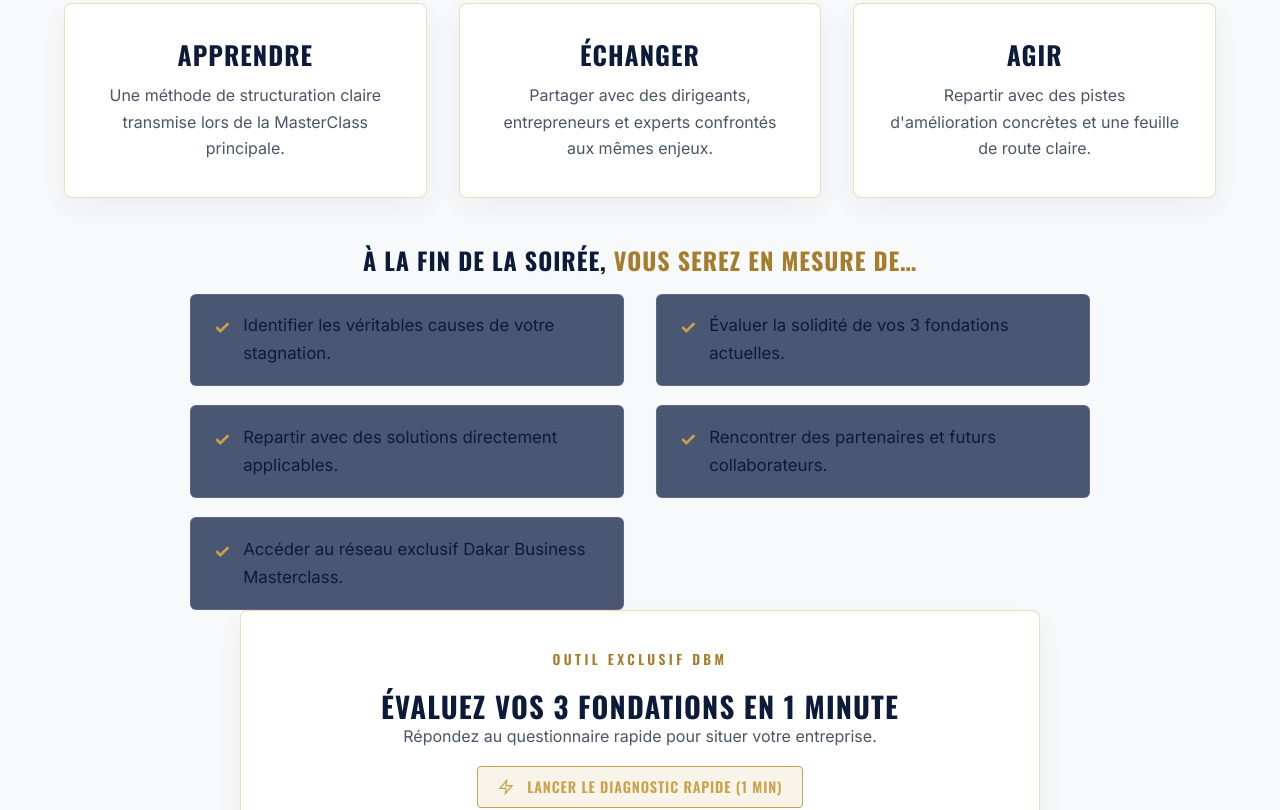
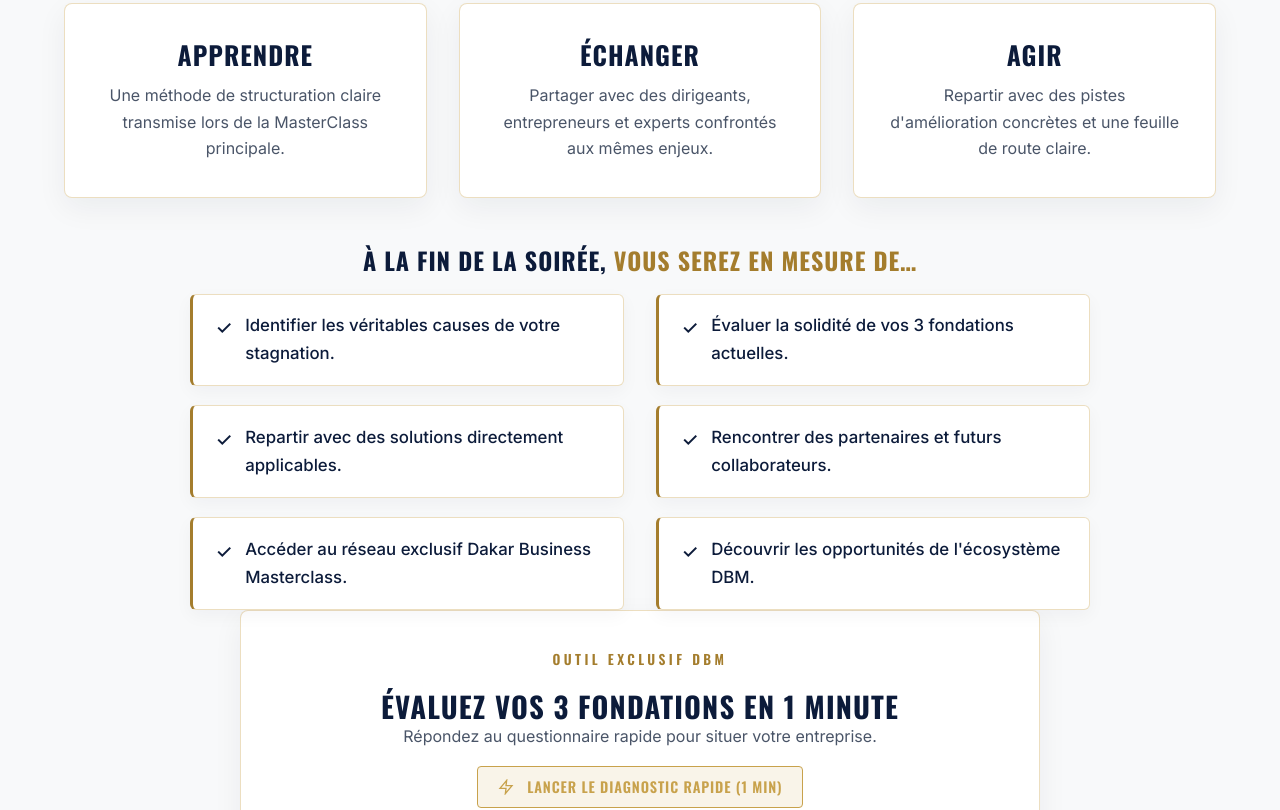
Before and after one commit to WekanMedia221/dba08aout, a website built with Vite: page index.html in a window 1280 px wide. Shown: the part 2897-3707 px from the top of the page. Built offline with nearby package versions, Linux system fonts and the light colour scheme.

Commit message:
fix: resolve text contrast and background readability issues on light section cards and outcome grid

```diff
--- a/index.html
+++ b/index.html
@@ -340,6 +340,7 @@
             <li><span class="check-icon">✓</span> <span>Repartir avec des solutions directement applicables.</span></li>
             <li><span class="check-icon">✓</span> <span>Rencontrer des partenaires et futurs collaborateurs.</span></li>
             <li><span class="check-icon">✓</span> <span>Accéder au réseau exclusif Dakar Business Masterclass.</span></li>
+            <li><span class="check-icon">✓</span> <span>Découvrir les opportunités de l'écosystème DBM.</span></li>
           </ul>
         </div>
 
--- a/src/style.css
+++ b/src/style.css
@@ -273,6 +273,34 @@ button {
   box-shadow: 0 10px 30px rgba(12, 27, 58, 0.06);
   border-radius: 8px;
   color: var(--text-poster-dark);
+}
+
+.section-poster-light .pain-card {
+  background: #FFFFFF;
+  border: 1px solid rgba(200, 162, 76, 0.35);
+  box-shadow: 0 8px 24px rgba(12, 27, 58, 0.05);
+}
+
+.section-poster-light .pain-card p {
+  color: var(--text-poster-dark) !important;
+  font-weight: 500;
+}
+
+.section-poster-light .outcomes-list li {
+  background: #FFFFFF;
+  border: 1px solid rgba(200, 162, 76, 0.35);
+  border-left: 3px solid var(--accent-gold-dark);
+  box-shadow: 0 6px 18px rgba(12, 27, 58, 0.04);
+}
+
+.section-poster-light .outcomes-list li span {
+  color: var(--text-poster-dark) !important;
+  font-weight: 500;
+}
+
+.section-poster-light .check-icon {
+  color: var(--accent-gold-dark);
+  font-weight: bold;
 }
 
 .section-poster-light .quote-callout {
```
